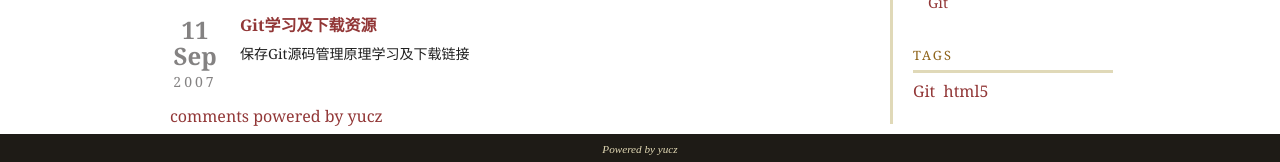
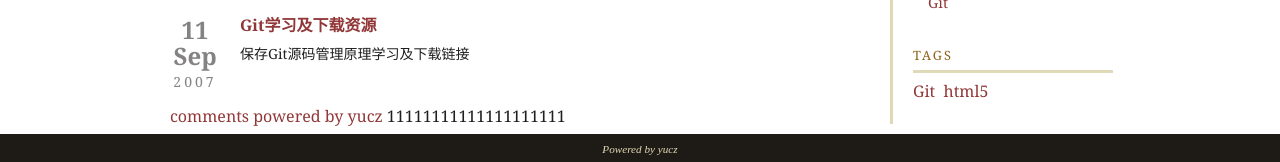
Before and after one commit to yucz/yucz.github.com, a Jekyll site: the page built from index.html, in a window 1280 px wide. Shown: the part 1043-1205 px from the top of the page. Built offline with Jekyll 4.4.1, drawn with Linux system fonts in a browser that asks for light colours.

Commit message:
no message

```diff
--- a/_layouts/default.html
+++ b/_layouts/default.html
@@ -65,7 +65,9 @@
 			<div id="posts">
 				<div id="left">
 					{{ content }}
-					{% for cat in site.postid %}
+
+					11111111111111111111
+					{% for cat in post.postid %}
 					<div>阅读量{{ cat[0] }}</div>
 					{% endfor %}
 
```
